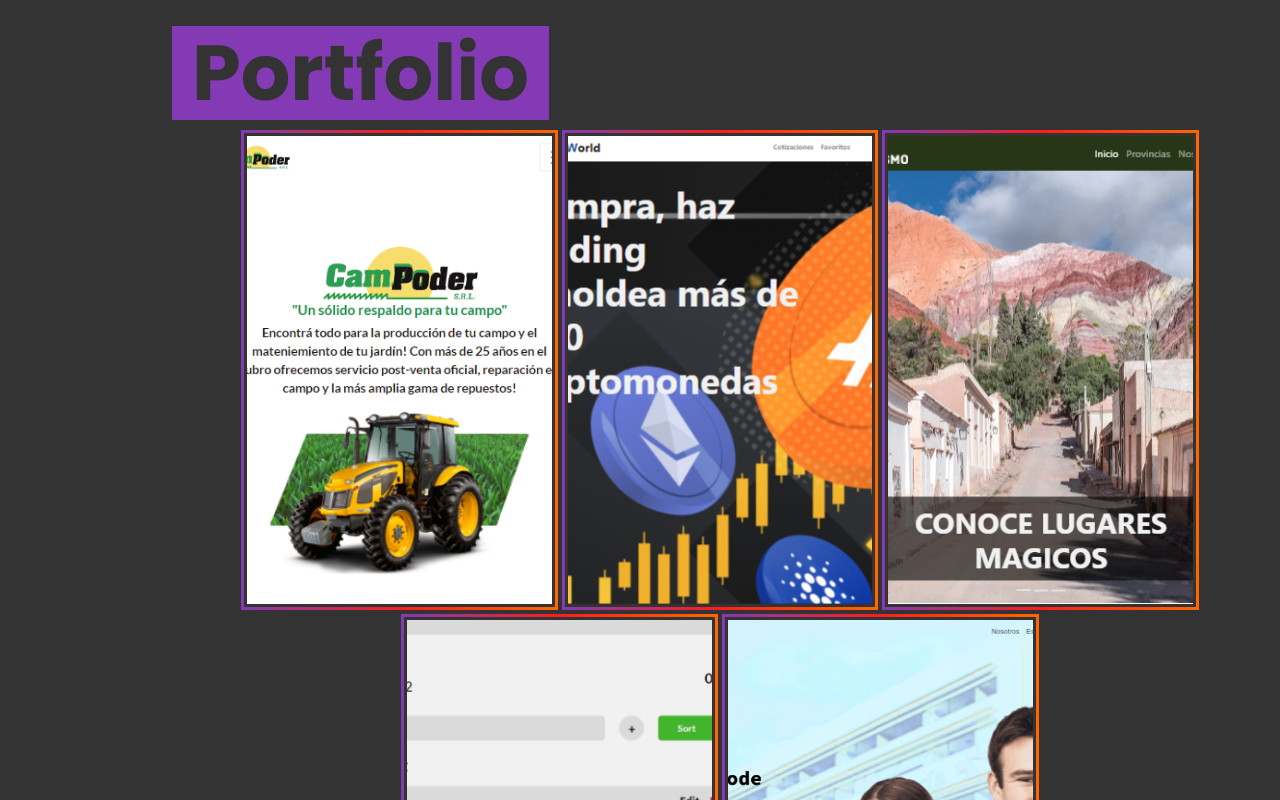
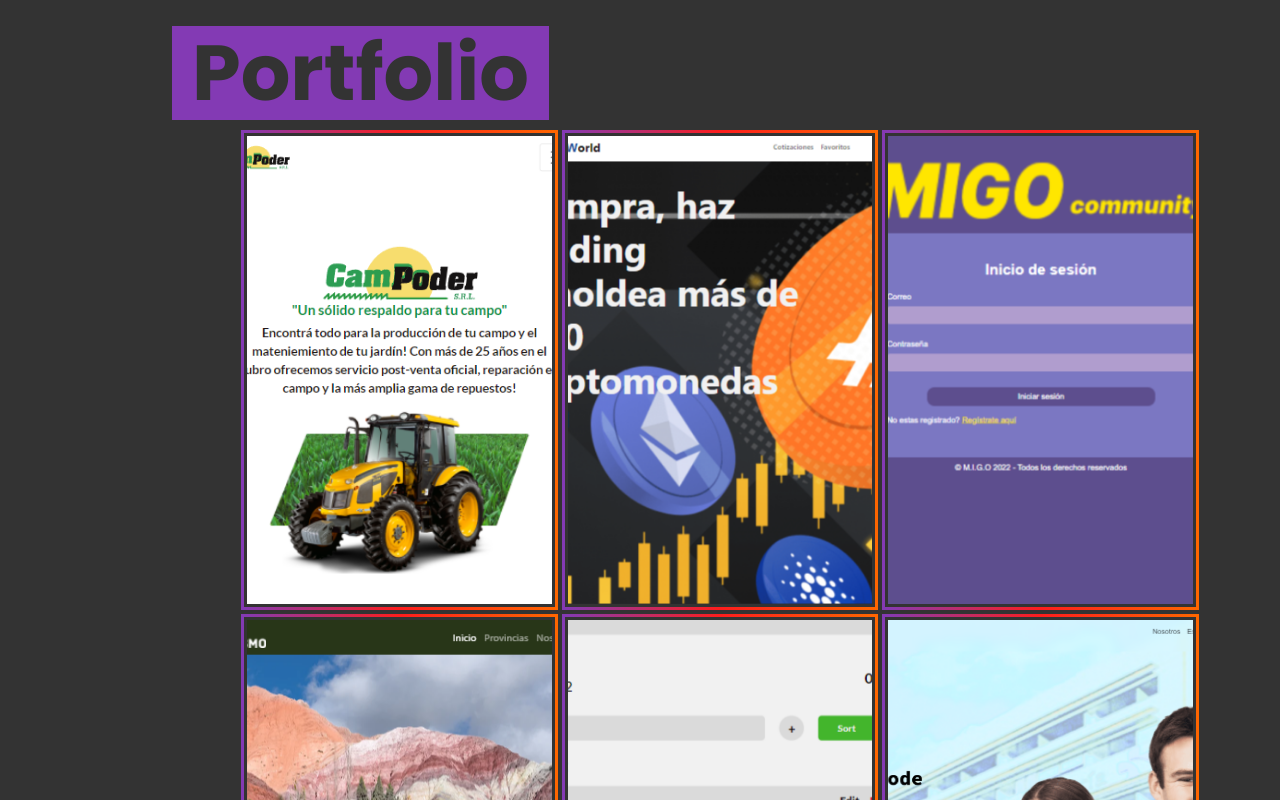
Before and after one commit to LMBarthaburu/portfolio-web, a React (Create React App) app: page / in a window 1280 px wide. Shown: the part 1400-2200 px from the top of the page. Built offline with nearby package versions, Linux system fonts and the light colour scheme.

Commit message:
cambio de link pagina campoder

```diff
--- a/src/data.js
+++ b/src/data.js
@@ -1,7 +1,7 @@
 import tNoa from '../src/Assets/Img/turismo-noa.png'
 import toDo from '../src/Assets/Img/to-do-list.png'
 import cpd from '../src/Assets/Img/campoder.png'
-// import migo from '../src/Assets/Img/migo.png'
+import migo from '../src/Assets/Img/migo.png'
 import crypto from '../src/Assets/Img/crypto.png'
 import clinica from '../src/Assets/Img/clinica-rc.png'
 export const portfolio =[
@@ -10,7 +10,7 @@
     img:cpd,
     nombre: 'Campoder SRL',
     repositorio:'https://github.com/LMBarthaburu/CamPoder',
-    link:'https://campoder-srl.netlify.app/',
+    link:'https://campodersrl.com',
     tecnologias:'HTML, CSS, Bootstrap, Javascript, React',
   },
   {
@@ -21,14 +21,14 @@
     link:'https://crypto-world-info.netlify.app/',
     tecnologias:'HTML, CSS, Bootstrap, Javascript, React',
   },
-  // {
-  //   id: 2,
-  //   img:migo,
-  //   nombre: 'Migo Community',
-  //   repositorio:'https://github.com/LMBarthaburu/red-social',
-  //   link:'https://migo-community.netlify.app/',
-  //   tecnologias:'HTML, CSS, Javascript',
-  // },
+  {
+    id: 2,
+    img:migo,
+    nombre: 'Migo Community',
+    repositorio:'https://github.com/LMBarthaburu/red-social',
+    link:'https://migo-community.netlify.app/',
+    tecnologias:'HTML, CSS, Javascript',
+  },
   {
     id: 3,
     nombre: 'Turismo NOA',
```
